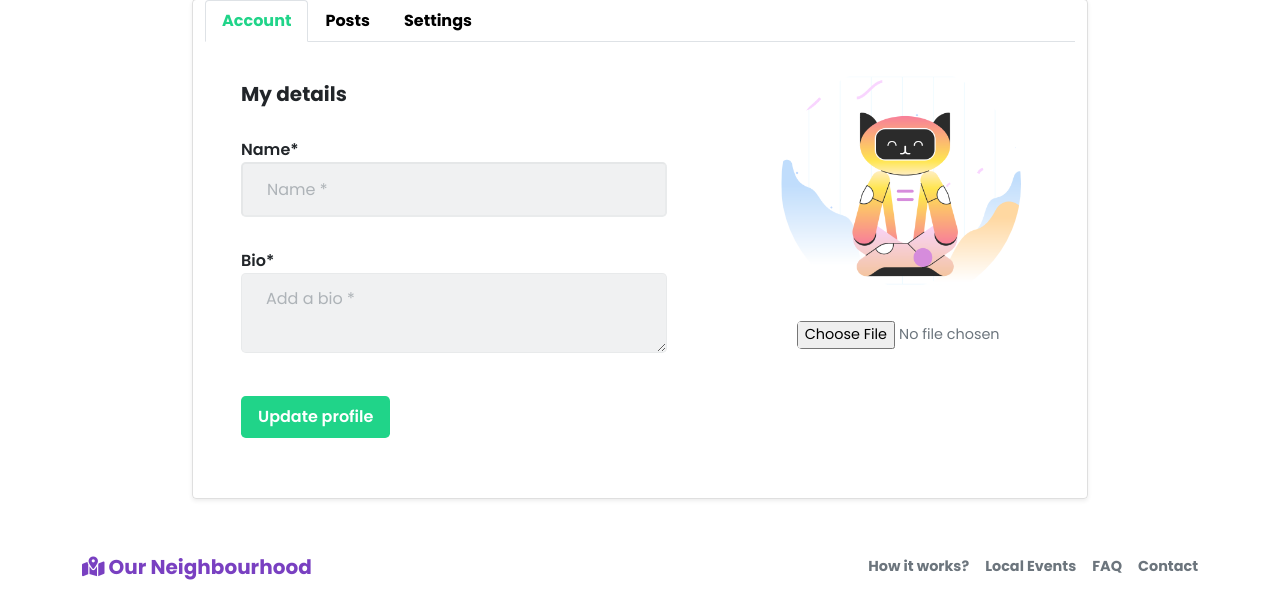
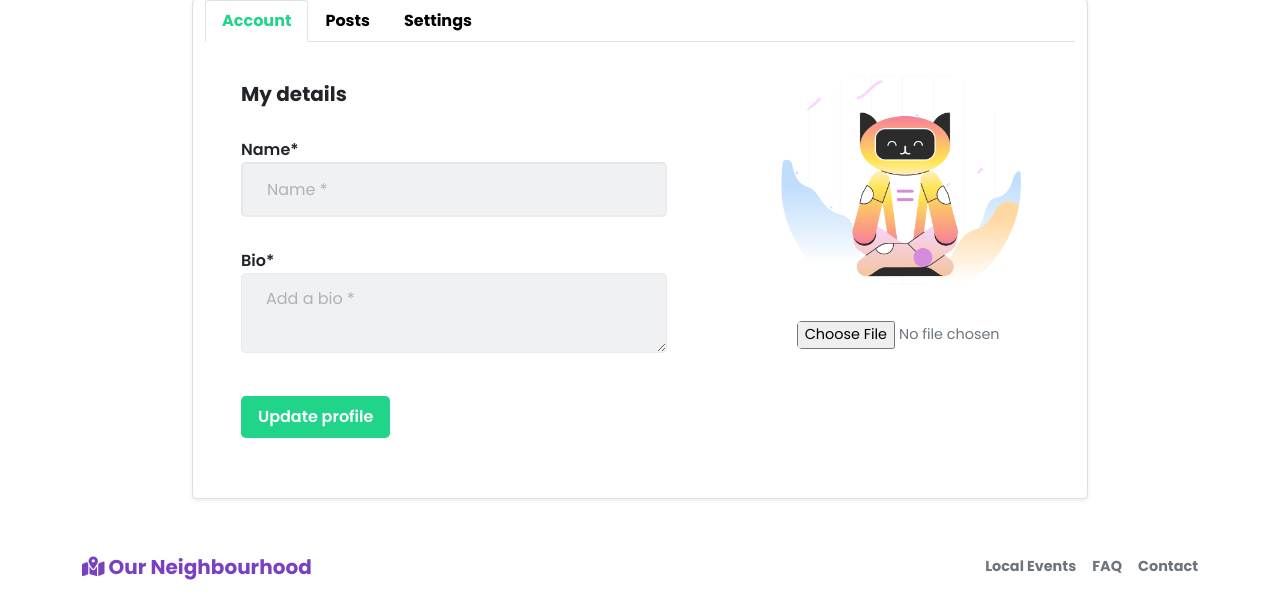
Before and after one commit to stef-cruz/our_neighbourhood, a Django app: page /profile/ in a window 1280 px wide. Shown: the part 207-818 px from the top of the page. Run offline with Django 3.2, Linux system fonts and the light colour scheme; the visitor is signed in with stand-in values (Sample User, id 1); data comes from the database, SQL or seed files in the repository; data that the repository does not hold is empty; some libraries are stand-ins or nearby versions.

Commit message:
Update links nav and footer

```diff
--- a/templates/footer.html
+++ b/templates/footer.html
@@ -6,10 +6,9 @@
             </a>
         </div>
         <ul class="menu fw-bold order-1">
-            <li class="menu-item"><a href="#" class="menu-link ps-0 pe-3 text-gray-custom">How it works?</a></li>
-            <li class="menu-item"><a href="#" class="menu-link ps-0 pe-3 text-gray-custom">Local Events</a></li>
+            <li class="menu-item"><a href="{% url 'events' %}" class="menu-link ps-0 pe-3 text-gray-custom">Local Events</a></li>
             <li class="menu-item"><a href="#" class="menu-link ps-0 pe-3 text-gray-custom">FAQ</a></li>
-            <li class="menu-item"><a href="#" class="menu-link ps-0 text-gray-custom">Contact</a></li>
+            <li class="menu-item"><a href="{% url 'contact' %}" class="menu-link ps-0 text-gray-custom">Contact</a></li>
         </ul>
     </div>
 </div>
--- a/templates/nav.html
+++ b/templates/nav.html
@@ -18,8 +18,8 @@
                                 <li><a href="{% url 'profile' %}" class="text-black">My Profile</a></li>
                                 <li><a href="{% url 'events' %}" class="text-black">Local Events</a></li>
                                 <li><a href="" class="text-black">FAQ</a></li>
+                                <li><a href="{% url 'contact' %}" class="text-black">Contact</a></li>
                                 <li><a href="{% url 'account_logout' %}" class="text-black">Log Out</a></li>
-                                <li><a href="{% url 'contact' %}" class="text-black">Contact</a></li>
                         {% else %}
                             <li><a href="{% url 'account_login' %}" class="text-black">Log In</a></li>
                             <li><a href="{% url 'account_signup' %}" class="text-black">Sign up</a></li>
```
